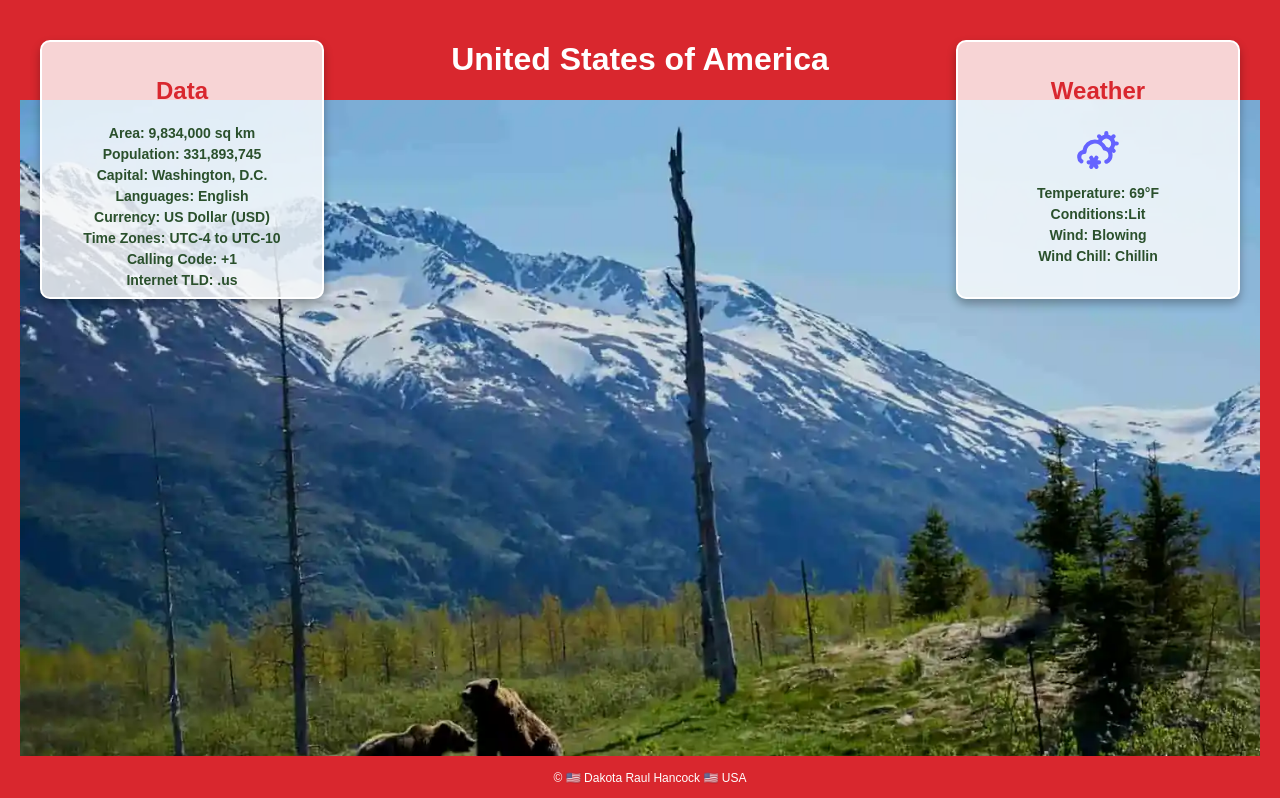
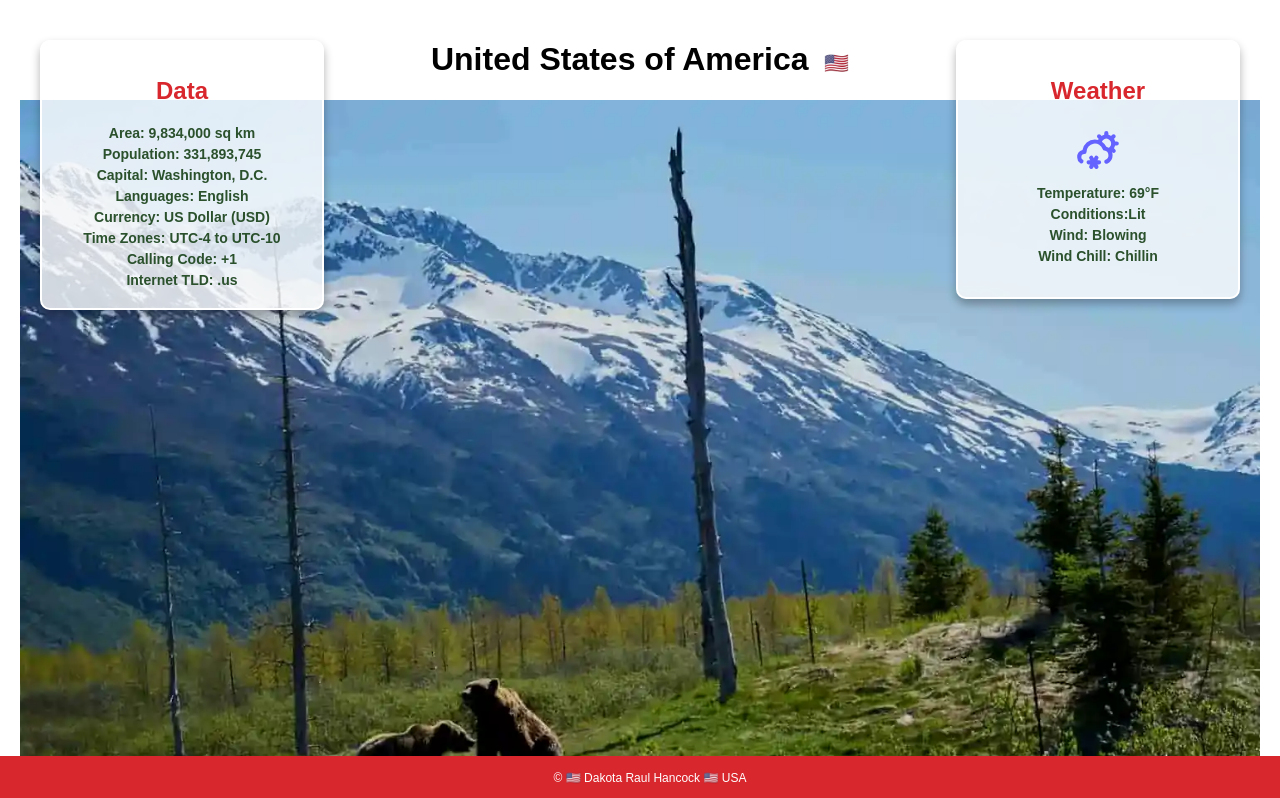
Before and after one commit to haithcock/wdd131, a plain HTML site: page place.html in a window 1280 px wide. Shown: the top 798 px of the page. Drawn offline with Linux system fonts and the light colour scheme.

Commit message:
fixing assignment

```diff
--- a/styles/place.css
+++ b/styles/place.css
@@ -33,7 +33,7 @@ body {
     top: 30px;
     left: 30px;
     width: 250px; /* Fixed reasonable width */
-    height: 225px; /* Fixed height */
+    height: auto; /* Fixed height */
     border-radius: 10px;
     box-shadow: 0 5px 10px rgba(0, 0, 0, 0.3);
 }
@@ -142,3 +142,17 @@ footer p {
             }
         }
         */
+body {
+    background-color: var(--secondary-color);
+}
+
+.hero {
+    background-color: var(--primary-color);
+    color: var(--text-color);
+}
+
+.hero h1::after {
+    content: " 🇺🇸";
+    font-size: 20px;
+    margin-left: 10px;
+}
```
Also changed, not shown: place.html (+2 -2 lines). Lines whose indentation alone changed are shown as unchanged.
